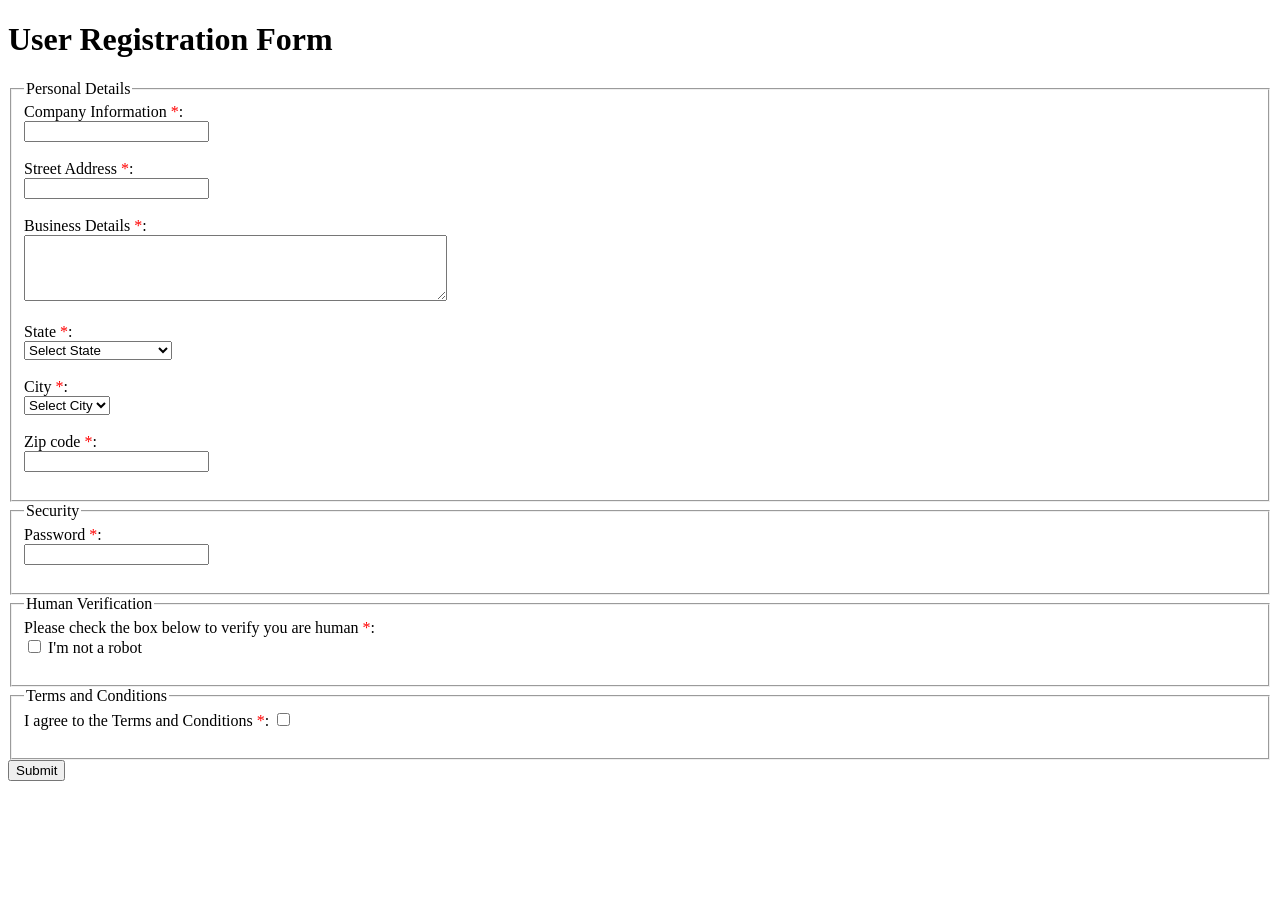
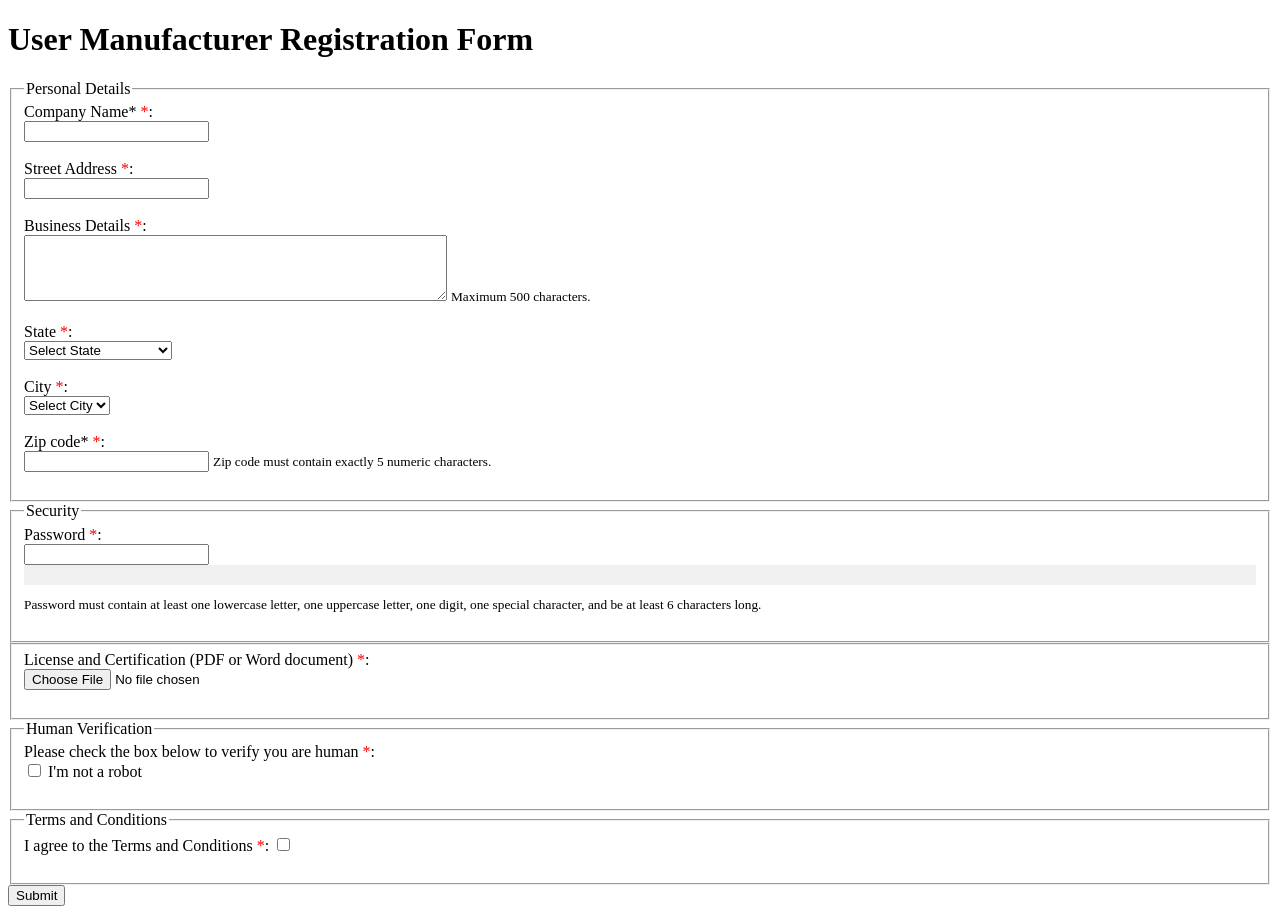
Before and after one commit to AfzalAliSolangi/Drug-Supply-Chain-using-Blockchain, a Django app: page /signup-manufacturer in a window 1280 px wide. Before the commit the page ends 781 px from the top, so only its background shows below. Run offline with Django 4.2, Linux system fonts and the light colour scheme; parts of the project's set-up code (start-up, migrations or seed data) failed here and were passed over.

Commit message:
password check added, now need to add the hash for the file

```diff
--- a/templates/signup-manufacturer.html
+++ b/templates/signup-manufacturer.html
@@ -9,21 +9,36 @@
             content: " *";
             color: red;
         }
+
+        /* Style for password strength meter */
+        #password-strength-meter-container {
+            width: 100%;
+            height: 20px;
+            background-color: #f0f0f0;
+            margin-bottom: 10px;
+        }
+
+        #password-strength-meter {
+            height: 100%;
+            width: 0;
+            background-color: #ff0000; /* Default color: Red */
+        }
     </style>
 </head>
 <body>
-    <h1>User Registration Form</h1>
+    <h1>User Manufacturer Registration Form</h1>
     <form action="process_registration.php" method="post" onsubmit="return validateForm()">
         <fieldset>
             <legend>Personal Details</legend>
-            <label for="company_info">Company Information<span class="required"></span>:</label><br>
-            <input type="text" id="company_info" name="company_info" required autocomplete="off"><br><br>
+            <label for="company_info">Company Name<span class="required">*</span>:</label><br>
+            <input type="text" id="company_info" name="company_info" required autocomplete="off" maxlength="70"><br><br>
 
             <label for="street_address">Street Address<span class="required"></span>:</label><br>
-            <input type="text" id="street_address" name="street_address" required autocomplete="off"><br><br>
+            <input type="text" id="street_address" name="street_address" required autocomplete="off" maxlength="100"><br><br>
 
             <label for="business_details">Business Details<span class="required"></span>:</label><br>
-            <textarea id="business_details" name="business_details" rows="4" cols="50" required autocomplete="off"></textarea><br><br>
+            <textarea id="business_details" name="business_details" rows="4" cols="50" required autocomplete="off" maxlength="500"></textarea>
+            <small>Maximum 500 characters.</small><br><br>
 
             <label for="state">State<span class="required"></span>:</label><br>
             <select id="state" name="state" onchange="populateCities()" required>
@@ -39,16 +54,26 @@
                 <option value="">Select City</option>
             </select><br><br>
 
-            <label for="zip_code">Zip code<span class="required"></span>:</label><br>
-            <input type="text" id="zip_code" name="zip_code" required autocomplete="off"><br><br>
+            <label for="zip_code">Zip code<span class="required">*</span>:</label><br>
+            <input type="text" id="zip_code" name="zip_code" required autocomplete="off" pattern="[0-9]{5}">
+            <small>Zip code must contain exactly 5 numeric characters.</small><br><br>
         </fieldset>
 
         <fieldset>
             <legend>Security</legend>
             <label for="password">Password<span class="required"></span>:</label><br>
-            <input type="password" id="password" name="password" required autocomplete="off"><br><br>
+            <input type="password" id="password" name="password" required autocomplete="off" onkeyup="checkPasswordStrength(this.value)">
+            <div id="password-strength-meter-container">
+                <div id="password-strength-meter"></div>
+            </div>
+            <small>Password must contain at least one lowercase letter, one uppercase letter, one digit, one special character, and be at least 6 characters long.</small><br><br>
         </fieldset>
 
+        <fieldset>
+            <label for="license_certification">License and Certification (PDF or Word document)<span class="required"></span>:</label><br>
+            <input type="file" id="license_certification" name="license_certification" accept=".pdf, .doc, .docx" required><br><br>
+
+        </fieldset>
         <fieldset>
             <legend>Human Verification</legend>
             <label for="verification">Please check the box below to verify you are human<span class="required"></span>:</label><br>
@@ -128,6 +153,50 @@
             }
             return true;
         }
+
+        function checkPasswordStrength(password) {
+            var progressBar = document.getElementById("password-strength-meter");
+            var strength = 0;
+
+            // Check for presence of lowercase letter
+            if (password.match(/[a-z]/)) {
+                strength += 1;
+            }
+
+            // Check for presence of uppercase letter
+            if (password.match(/[A-Z]/)) {
+                strength += 1;
+            }
+
+            // Check for presence of digit
+            if (password.match(/\d/)) {
+                strength += 1;
+            }
+
+            // Check for presence of special character
+            if (password.match(/[!@#$%^&*]/)) {
+                strength += 1;
+            }
+
+            // Check for length
+            if (password.length >= 6) {
+                strength += 1;
+            }
+
+            // Update progress bar based on strength
+            progressBar.style.width = (strength * 20) + "%";
+
+            // You can also provide feedback to the user based on the strength level
+            // For example:
+            // Change color based on strength
+            if (strength < 3) {
+                progressBar.style.backgroundColor = "red";
+            } else if (strength < 5) {
+                progressBar.style.backgroundColor = "orange";
+            } else {
+                progressBar.style.backgroundColor = "green";
+            }
+        }
     </script>
 </body>
 </html>
```
